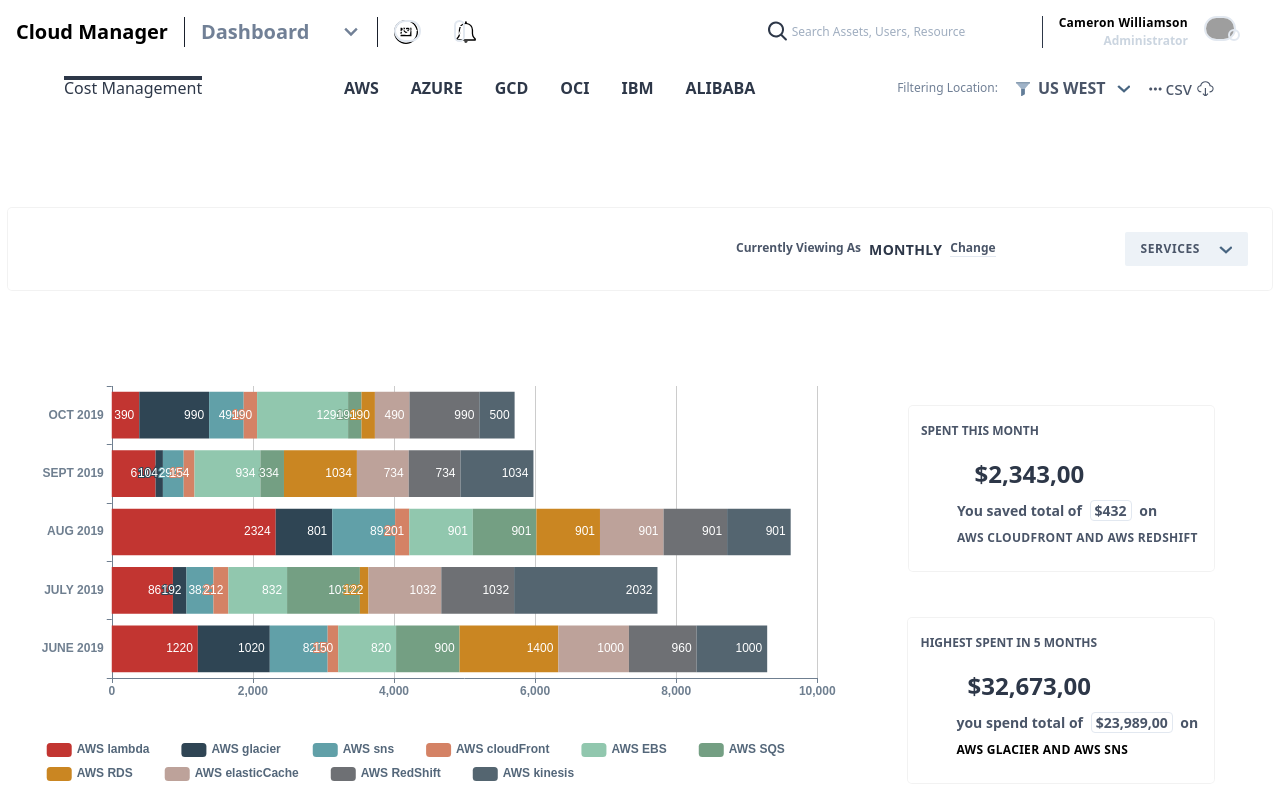
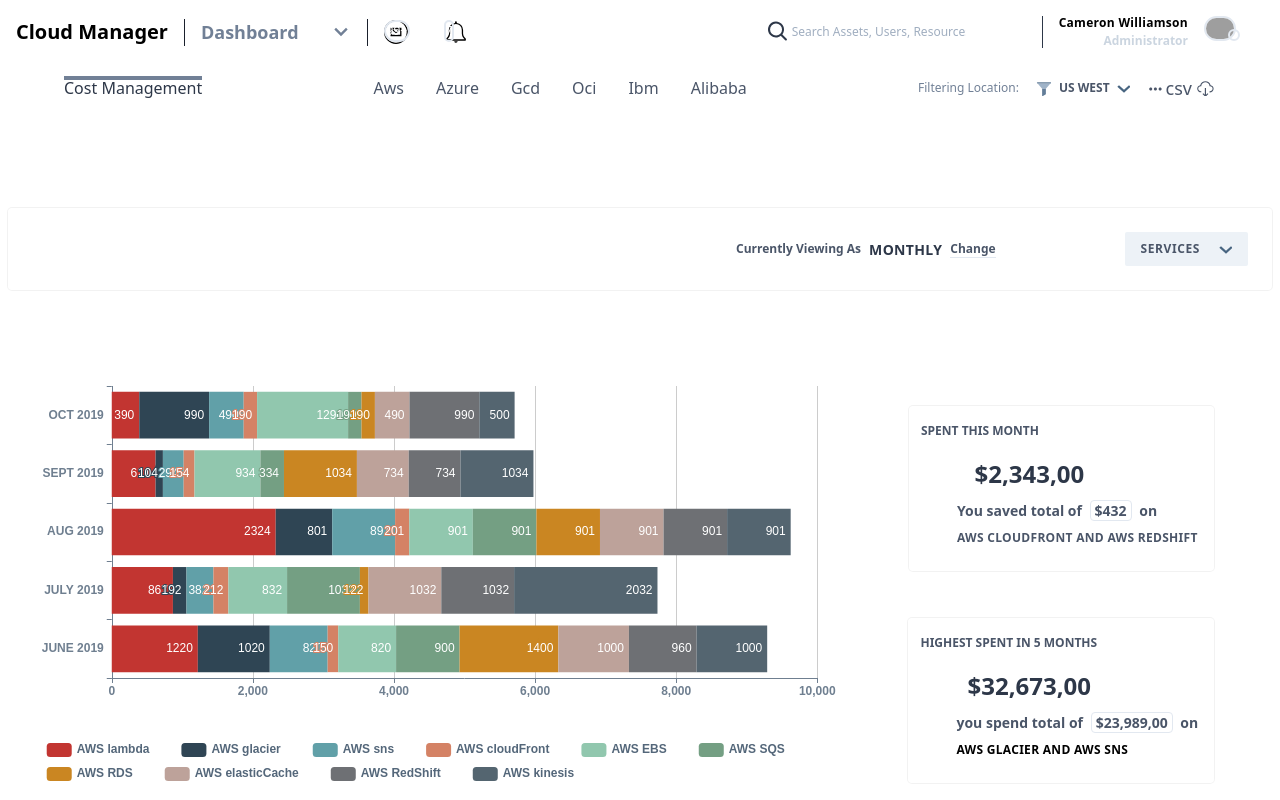
Before and after one commit to shegx01/CloudManagerClient, a Vue app: page /cost-management in a window 1280 px wide. Shown: the top 800 px of the page. Built offline with nearby package versions, Linux system fonts and the light colour scheme; grey boxes are pictures that could not be loaded.

Commit message:
refactored header card

```diff
--- a/src/components/global/AppBar.vue
+++ b/src/components/global/AppBar.vue
@@ -10,7 +10,7 @@
     </a>
     <!-- Navigation Menu -->
     <div class="flex items-center px-4 border-l border-r border-gray-900">
-      <span class="font-bold capitalize text-gray-600 text-xl">Dashboard</span>
+      <span class="font-bold capitalize text-gray-600 text-lg">Dashboard</span>
       <button
         @click="toggleNavOpen"
         class="text-gray-600 pl-5 lg:pl-8 cursor-pointer focus:outline-none"
--- a/src/components/global/SecondaryBar.vue
+++ b/src/components/global/SecondaryBar.vue
@@ -4,8 +4,8 @@
   >
     <!-- current page -->
     <div class="relative self-center flex">
-      <h2 class="text-gray-800 capitalize font-medium">{{ currentDir }}</h2>
-      <span class="block h-1 bg-gray-800 w-full absolute -bottom-3"></span>
+      <h4 class="text-gray-800 capitalize font-medium">{{ currentDir }}</h4>
+      <span class="block h-1 bg-gray-600 w-full absolute -bottom-3"></span>
     </div>
     <!-- secondary menu -->
     <div v-if="subMenu" class="flex">
@@ -13,8 +13,10 @@
         v-for="(item, idx) in menuList"
         :key="idx"
         href="#"
-        class="text-gray-800 font-semibold uppercase self-center py-3 px-4"
-        :class="[idx === 0 ? 'bg-gray-darkest text-gray-lightest' : '']"
+        class="text-gray-700 font-normal capitalize self-center py-3 px-4"
+        :class="[
+          idx === 0 ? 'bg-gray-darkest text-gray-lightest rounded-b-sm' : ''
+        ]"
         >{{ item }}</a
       >
     </div>
@@ -38,10 +40,10 @@
               />
             </svg>
           </div>
-          <span class="text-gray-700 uppercase font-semibold">{{
+          <span class="text-gray-700 text-xs uppercase font-semibold">{{
             currentFilter
           }}</span>
-          <div class="ml-2">
+          <div class="ml-1">
             <svg class="w-4 h-4 fil-current" xmlns="http://www.w3.org/2000/svg">
               <path
                 fill-rule="evenodd"
--- a/src/views/CostManagement.vue
+++ b/src/views/CostManagement.vue
@@ -11,10 +11,10 @@
       >
         <div
           class="flex justify-between w-full max-w-lg py-4 lg:max-w-lg lg:ml-auto
-           items-center"
+          "
         >
           <div
-            class="font-semibold text-gray-700  text-xs capitalize whitespace-no-wrap flex"
+            class="font-semibold text-gray-700  text-xs capitalize whitespace-no-wrap flex  items-center"
           >
             currently viewing as
             <span
```
